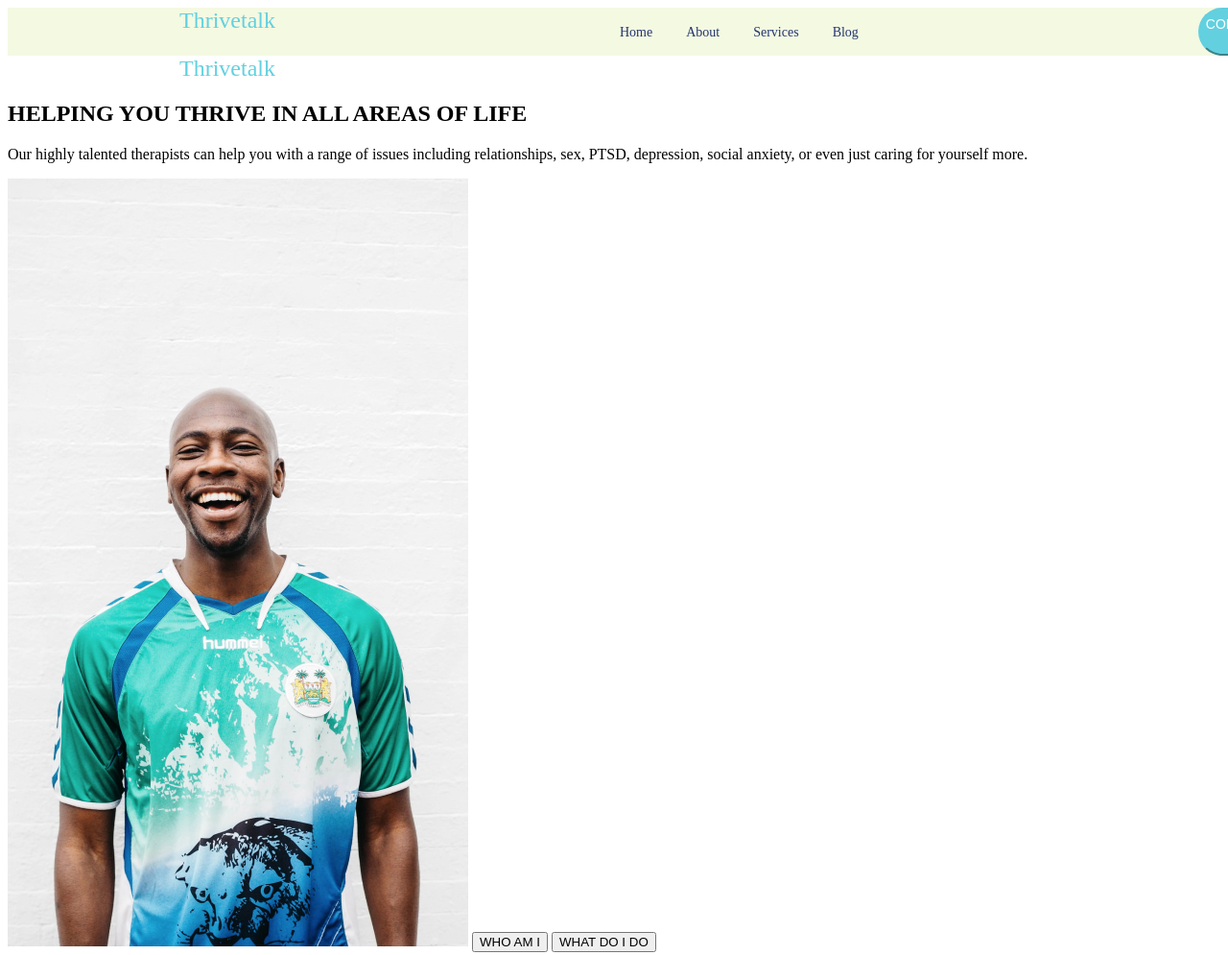
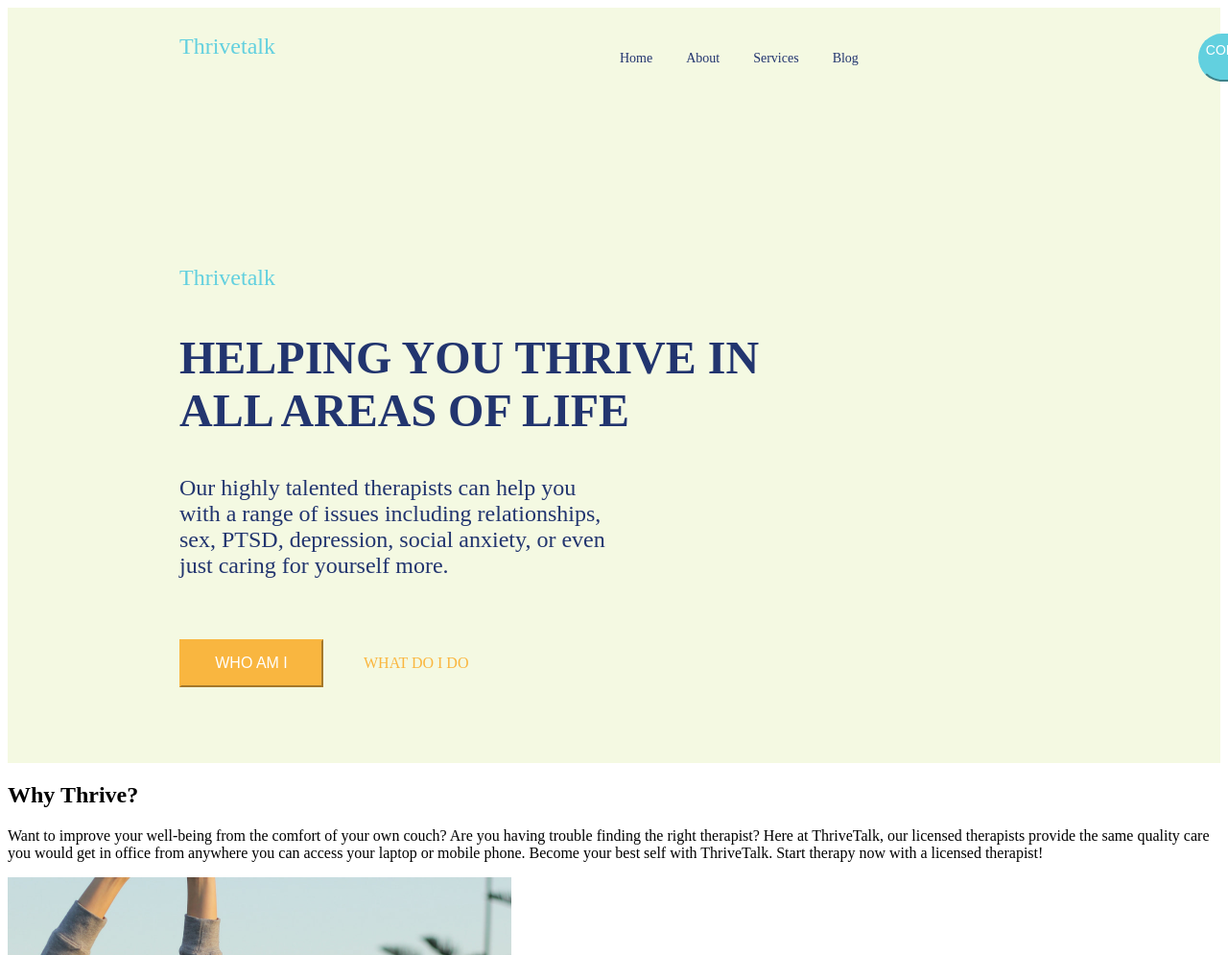
Before and after one commit to Someone346/Template-1, a plain HTML site: page index.html in a window 1280 px wide. Shown: the top 995 px of the page at 96% size. Drawn offline with Linux system fonts and the light colour scheme; a web font is replaced by a local one.

Commit message:
Work with styles.css

```diff
--- a/index.html
+++ b/index.html
@@ -14,7 +14,7 @@
 
 <body>
     <header class="header">
-        <a href="" class="logo">Thrivetalk</a>
+        <a href="" class="main-logo logo">Thrivetalk</a>
         <nav>
             <ul  class="navigation-list">
                 <li class="navigation-item">
@@ -35,13 +35,13 @@
     </header>
     <section class="section-one">
         <a href="" class="logo">Thrivetalk</a>
-        <h1 class="main-title">HELPING YOU THRIVE IN ALL AREAS OF LIFE</h1>
-        <p>Our highly talented therapists can help you with a range of issues including relationships, sex, PTSD,
-            depression,
-            social anxiety, or even just caring for yourself more.</p>
-        <img src="./img/man-photo.jpg" alt="Photo of a man" width="480" height="800">
-        <button type="button">WHO AM I</button>
-        <button type="button">WHAT DO I DO</button>
+        <h1 class="main-title">HELPING YOU THRIVE IN<br>ALL AREAS OF LIFE</h1>
+        <p class="text-one">Our highly talented therapists can help you<br>with a range of issues including relationships,<br>sex, PTSD,
+            depression, social anxiety, or even<br>just caring for yourself more.</p>
+            <div class="question-box">
+                <button type="button" class="button-one"><span class="button-one-word">WHO AM I</span></button>
+                <a href="" class="link-button-two">WHAT DO I DO</a>
+            </div>
     </section>
     <section class="section-two">
         <h2 class="question">Why Thrive?</h2>
--- a/stylesheet/styles.css
+++ b/stylesheet/styles.css
@@ -10,6 +10,7 @@
 .header {
     background-color: var(--secondary-color);
     display: flex;
+    padding-bottom: 191px;
 }
 
 .logo {
@@ -19,6 +20,10 @@
     color: var(--main-color);
     margin-left: 179px;
     margin-right: 319px;
+}
+
+.main-logo {
+    margin-top: 27px;
 }
 
 .navigation-list {
@@ -36,6 +41,7 @@
 
 .navigation-item {
     margin-right: 35px;
+    margin-top: 27px;
 }
 
 .contact-button {
@@ -43,6 +49,9 @@
     border-radius: 50px;
     border-color: var(--main-color);
     margin-left: 319px;
+    width: 150px;
+    height: 50px;
+    margin-top: 27px;
 }
 
 .button-word {
@@ -52,3 +61,49 @@
 }
 
 /* section one styles */
+
+.section-one {
+    background-color: var(--secondary-color);
+}
+
+.main-title {
+    font-style: var(--font);
+    font-size: 48px;
+    color: var(--accent-color);
+    margin-left: 179px;
+    margin-top: 42px;
+}
+
+.text-one {
+    font-style: var(--font);
+    font-size: 24px;
+    color: var(--accent-color);
+    margin-left: 179px;
+}
+
+.button-one {
+    background-color: #F9B640;
+    border-color: #F9B640;
+    width: 150px;
+    height: 50px;
+    margin-left: 179px;
+}
+
+.button-one-word {
+    font-style: var(--font);
+    font-size: 16px;
+    color: white;
+}
+
+.link-button-two {
+    text-decoration: none;
+    font-style: var(--font);
+    font-size: 16px;
+    color: #FAB63E;
+    margin-left: 38px;
+}
+
+.question-box {
+    margin-top: 63px;
+    padding-bottom: 79px;
+}
```
